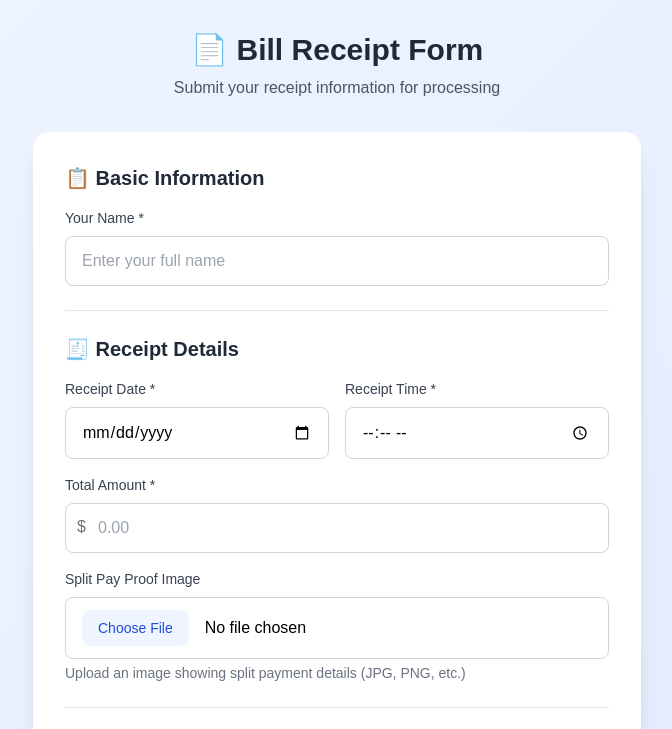
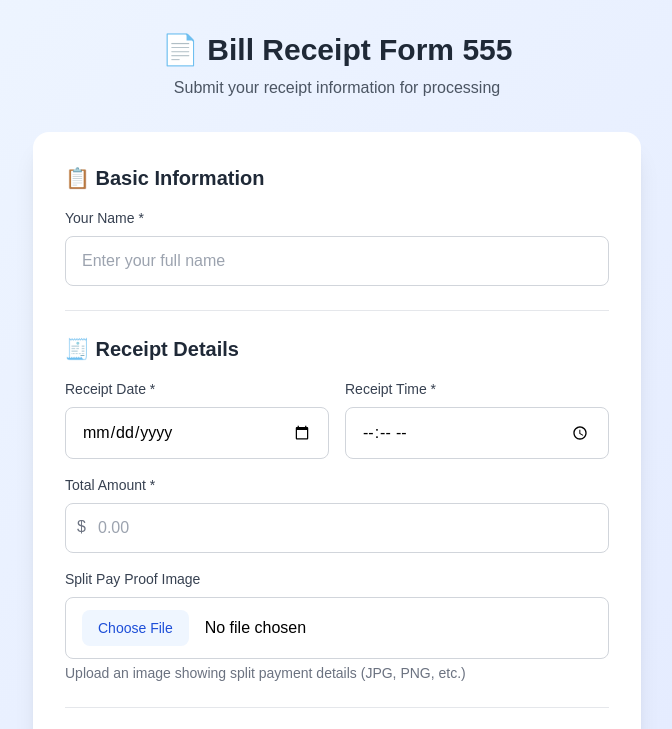
Before and after one commit to CornaeX/ClassFunds, a plain HTML site: page testbillform.html in a window 1280 px wide. Shown: the top 729 px of the page, without its empty margins (303-975 px from the left). Drawn offline with nearby package versions, Linux system fonts and the light colour scheme; a web font is replaced by a local one.

Commit message:
update testbillform.html

```diff
--- a/testbillform.html
+++ b/testbillform.html
@@ -1305,7 +1305,7 @@
     <div class="max-w-2xl mx-auto px-4 sm:px-6 lg:px-8">
         <!-- Header -->
         <div class="text-center mb-6 sm:mb-8">
-            <h1 class="text-2xl sm:text-3xl font-bold text-gray-800 mb-2">📄 Bill Receipt Form</h1>
+            <h1 class="text-2xl sm:text-3xl font-bold text-gray-800 mb-2">📄 Bill Receipt Form 555</h1>
             <p class="text-sm sm:text-base text-gray-600">Submit your receipt information for processing</p>
         </div>
 
```
